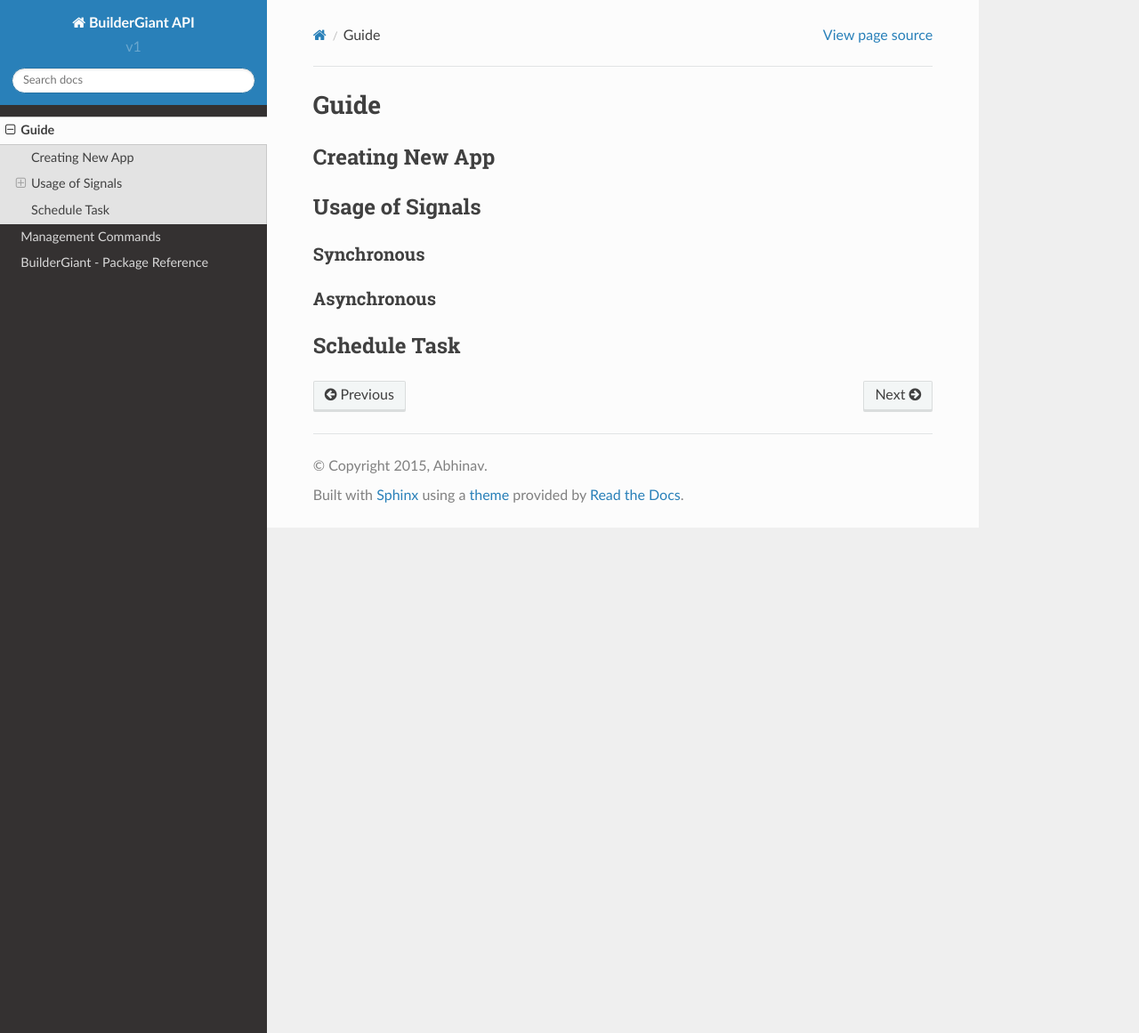
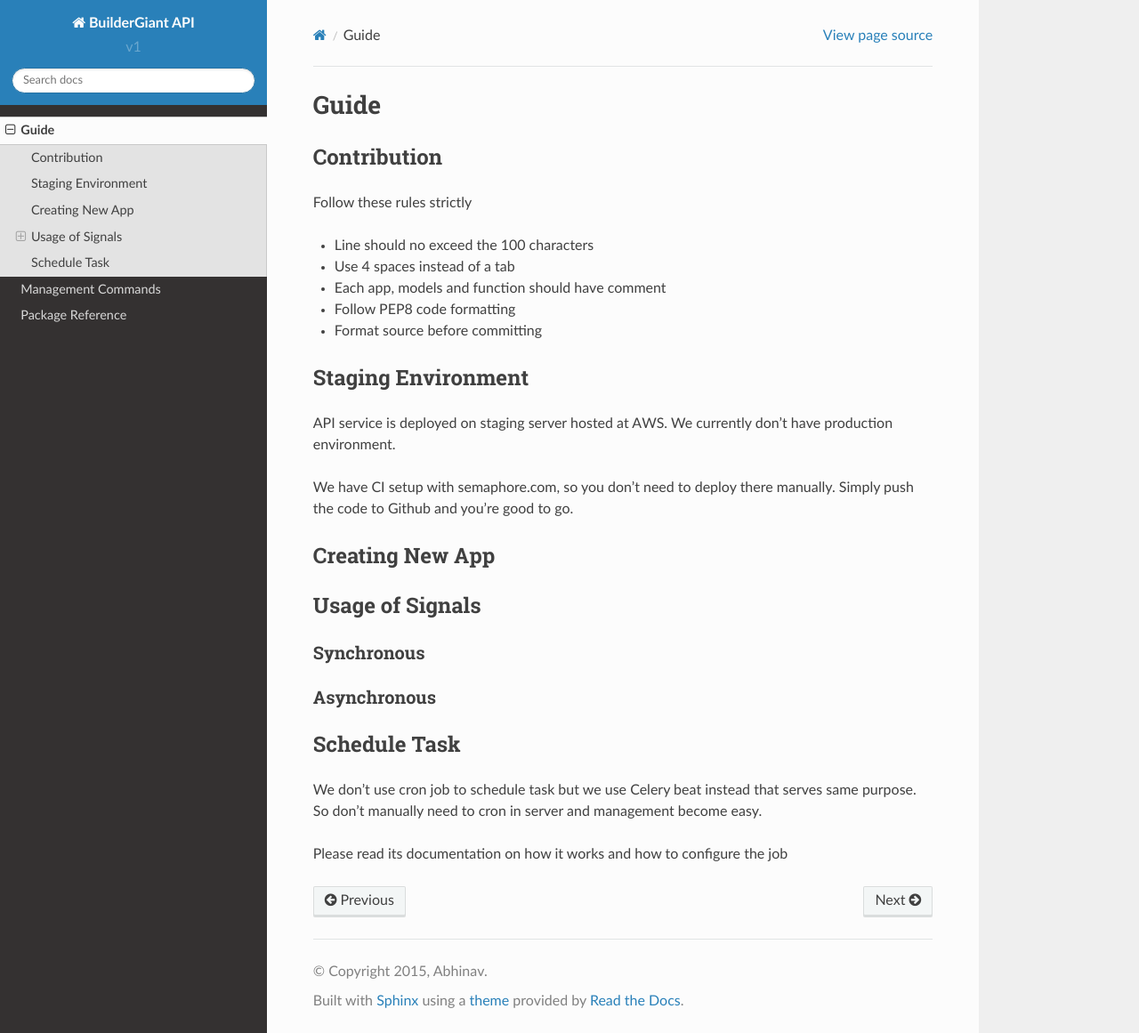
Before and after one commit to SIXBYSIX-LLC/bg-api, a Sphinx documentation site: the page built from docs/guide.rst, in a window 1280 px wide and 1161 px high. Shown: the whole window at 89% size. Built offline with Sphinx 7.4.7 and the Read the Docs theme 2.0.0, drawn with Linux system fonts in a browser that asks for light colours.

Commit message:
Update source doc

```diff
--- a/docs/guide.rst
+++ b/docs/guide.rst
@@ -1,5 +1,25 @@
 Guide
 =====
+
+Contribution
+------------
+Follow these rules strictly
+
+- Line should no exceed the 100 characters
+- Use 4 spaces instead of a tab
+- Each app, models and function should have comment
+- Follow PEP8 code formatting
+- Format source before committing
+
+
+Staging Environment
+-------------------
+API service is deployed on staging server hosted at AWS. We currently don't have production
+environment.
+
+We have CI setup with semaphore.com, so you don't need to deploy there manually. Simply push the
+code to Github and you're good to go.
+
 
 Creating New App
 ----------------
@@ -19,3 +39,7 @@ Asynchronous
 
 Schedule Task
 -------------
+We don't use cron job to schedule task but we use Celery beat instead that serves same purpose.
+So don't manually need to cron in server and management become easy.
+
+Please read its documentation on how it works and how to configure the job
--- a/docs/package_ref.rst
+++ b/docs/package_ref.rst
@@ -1,5 +1,5 @@
-BuilderGiant - Package Reference
-================================
+Package Reference
+=================
 
 .. toctree::
     :maxdepth: 2
```
